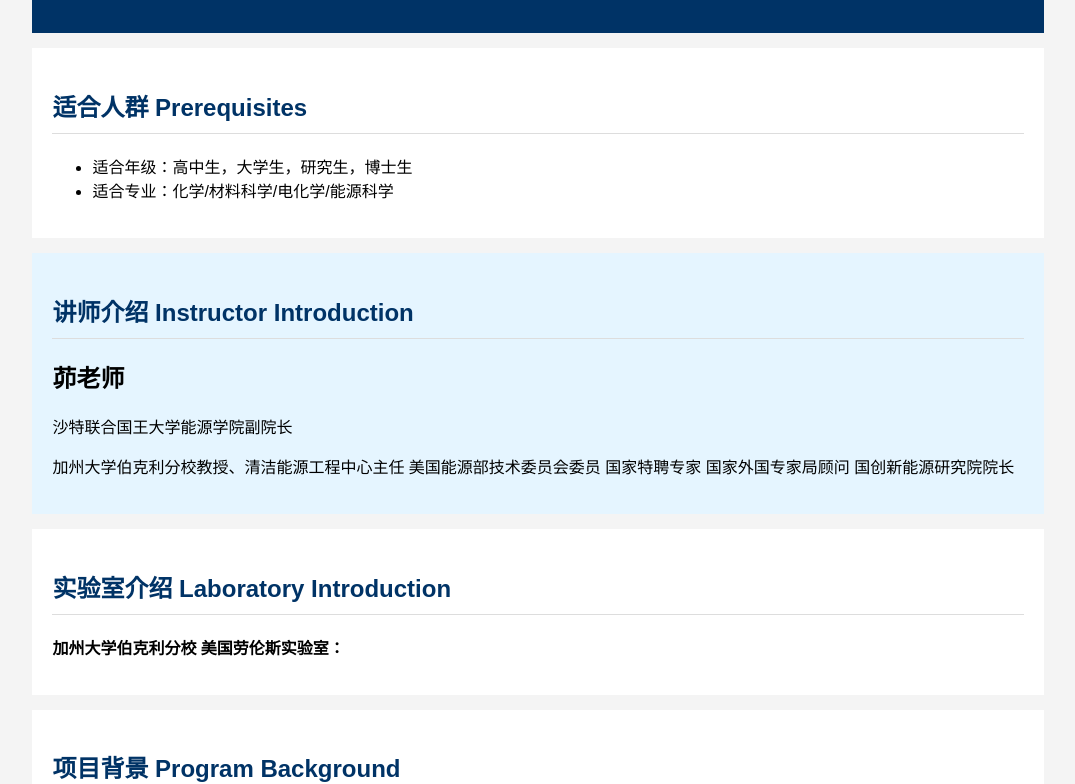
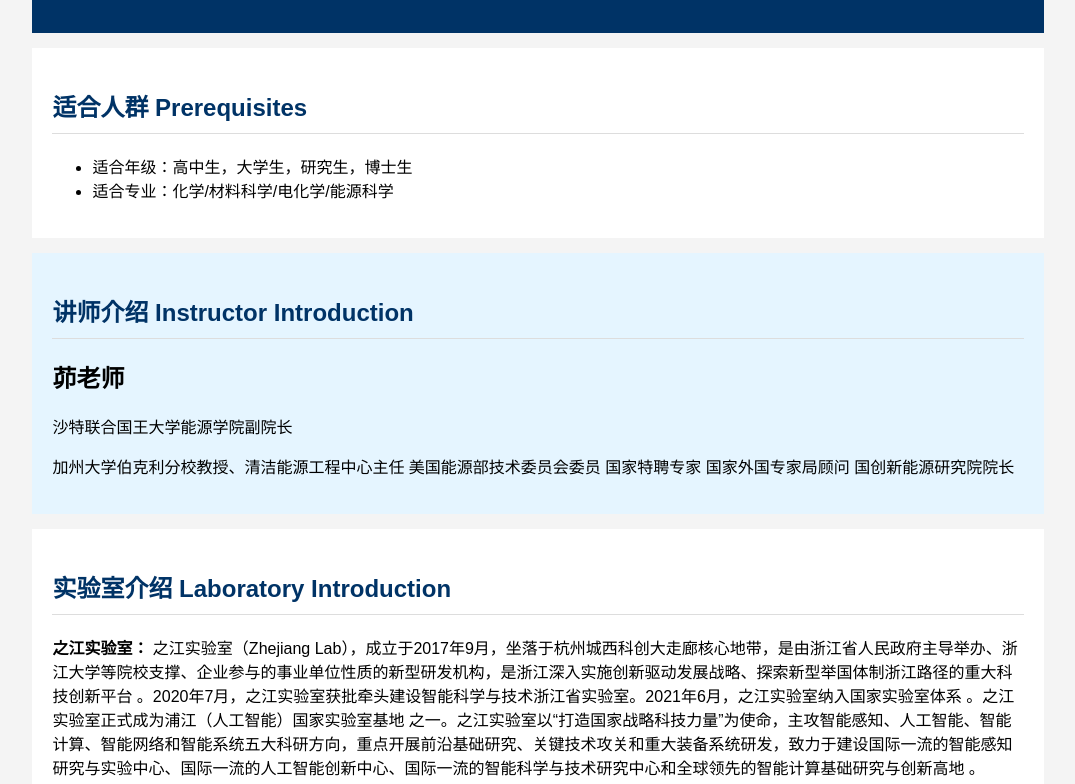
Before and after one commit to lanankeyan/lanankeyan.github.io, a plain HTML site: page project007.html in a window 1280 px wide. Shown: the part 168-952 px from the top of the page, without its empty margins (102-1177 px from the left). Drawn offline with Linux system fonts and the light colour scheme.

Commit message:
Update project007.html

```diff
--- a/project007.html
+++ b/project007.html
@@ -224,11 +224,15 @@
             <h2>
                 实验室介绍 Laboratory Introduction
             </h2>
-            <p>
+           <p>
                 <b>
-                    加州大学伯克利分校 美国劳伦斯实验室：
+                    之江实验室：
                 </b>
-
+                之江实验室（Zhejiang
+                Lab），成立于2017年9月，坐落于杭州城西科创大走廊核心地带，是由浙江省人民政府主导举办、浙江大学等院校支撑、企业参与的事业单位性质的新型研发机构，是浙江深入实施创新驱动发展战略、探索新型举国体制浙江路径的重大科技创新平台
+                。2020年7月，之江实验室获批牵头建设智能科学与技术浙江省实验室。2021年6月，之江实验室纳入国家实验室体系 。之江实验室正式成为浦江（人工智能）国家实验室基地
+                之一。之江实验室以“打造国家战略科技力量”为使命，主攻智能感知、人工智能、智能计算、智能网络和智能系统五大科研方向，重点开展前沿基础研究、关键技术攻关和重大装备系统研发，致力于建设国际一流的智能感知研究与实验中心、国际一流的人工智能创新中心、国际一流的智能科学与技术研究中心和全球领先的智能计算基础研究与创新高地
+                。
             </p>
         </div>
 
```
